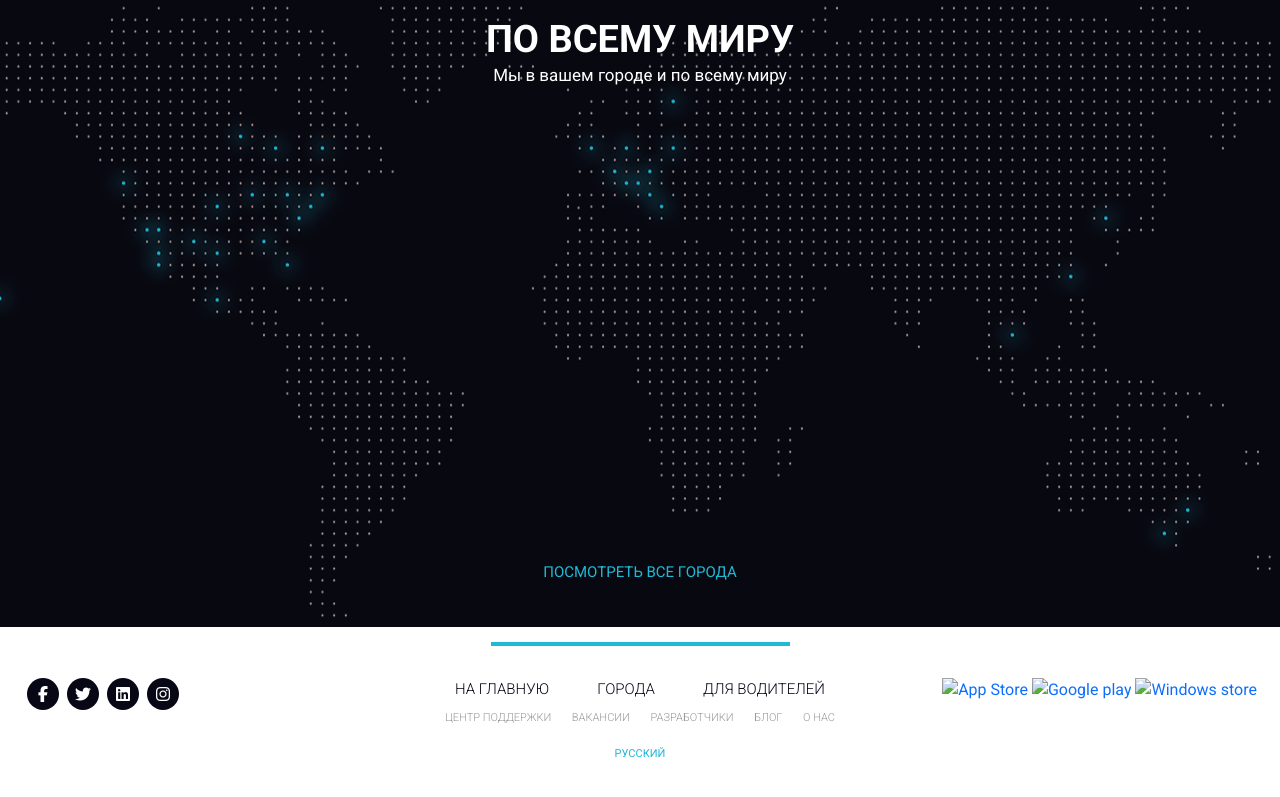
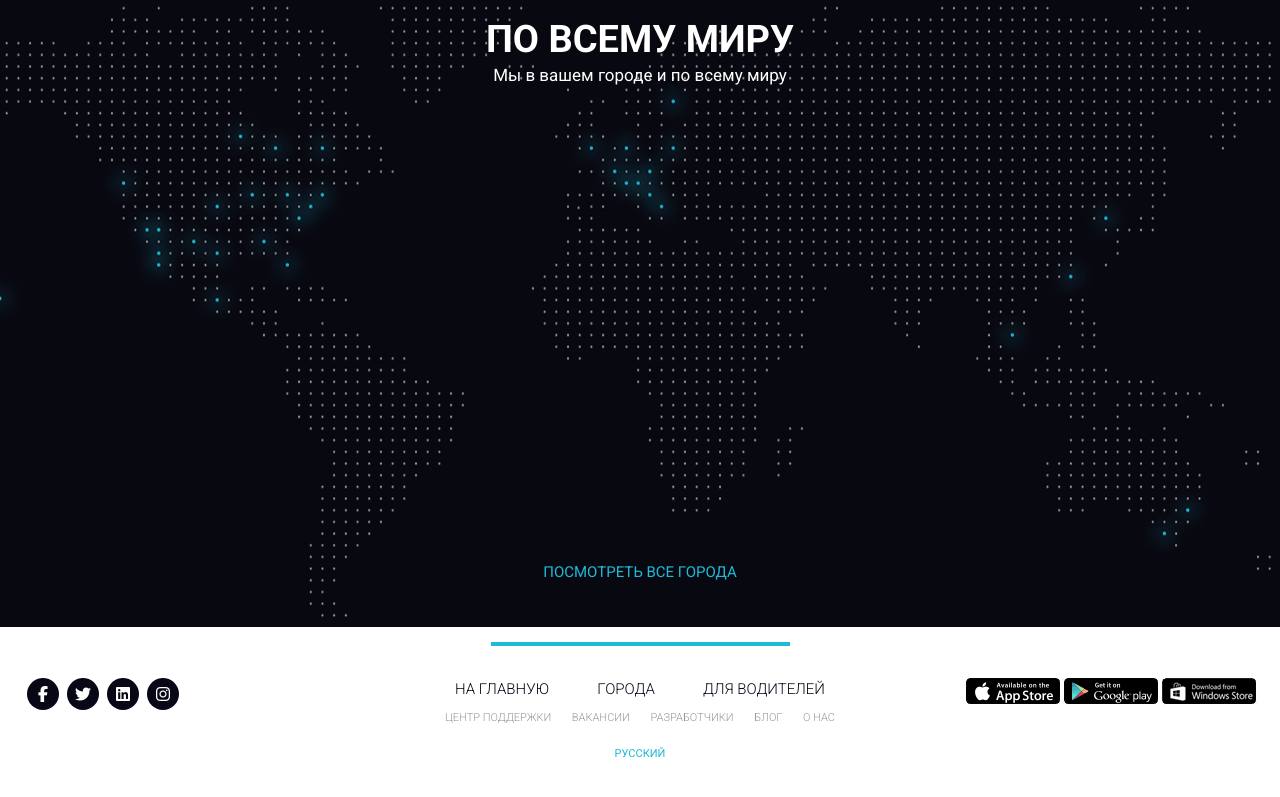
Before and after one commit to Sn4ppp/Sn4ppp.github.io, a plain HTML site: page index.html in a window 1280 px wide. Shown: the part 4654-5451 px from the top of the page. Drawn offline with Linux system fonts and the light colour scheme; files whose address does not match are found by name.

Commit message:
Update index.html

```diff
--- a/index.html
+++ b/index.html
@@ -372,13 +372,13 @@
             <div>
                 <div class="footer_mobile">
                     <a href="#">
-                        <img src="icons/pp_store.png" alt="App Store">
+                        <img src="icons/app_store.png" alt="App Store">
                     </a>
                     <a href="#">
-                        <img src="icons/oogle.png" alt="Google play">
+                        <img src="icons/google.png" alt="Google play">
                     </a>
                     <a href="#">
-                        <img src="icons/indows.png" alt="Windows store">
+                        <img src="icons/windows.png" alt="Windows store">
                     </a>
                 </div>
             </div>
```
